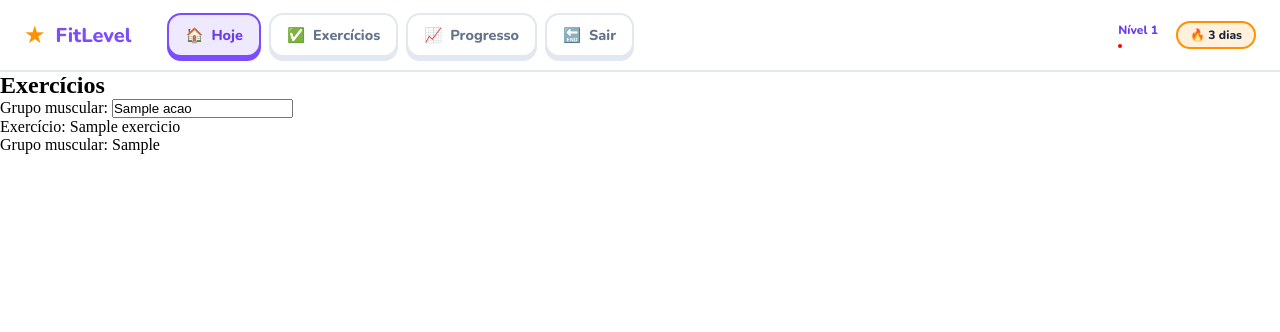
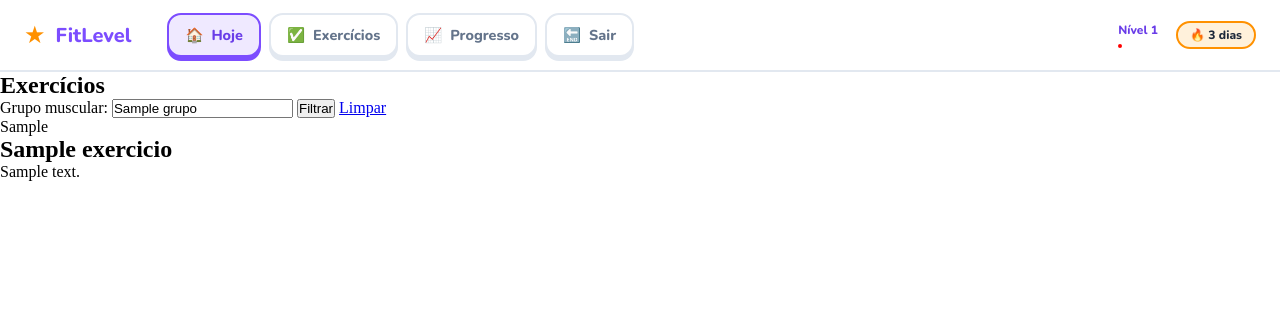
Before and after one commit to fahgundiz/projeto_pi, a Flask app: template templates/exercicios.html in a window 1280 px wide. Shown: the top 332 px of the page. Run offline with Flask 3, Linux system fonts and the light colour scheme; the template is opened without the code that fills it: most values are stand-ins (such as "Sample title", 1, 10 or a date in 2020); parts of the project's set-up code (start-up, migrations or seed data) failed here and were passed over.

Commit message:
feat: adiciona html dos exercicios e rota

```diff
--- a/controllers/usuario_controller.py
+++ b/controllers/usuario_controller.py
@@ -25,5 +25,6 @@ class UsuarioController(BaseController):
     def exercicios(self):
         #Buscar a lista de exercícios
         exercicios = self.usuario_service.listar_exercicios()
+        grupo = request.args.get("grupo", "").strip()
 
-        return render_template("exercicios.html", exercicios = exercicios)
+        return render_template("exercicios.html", exercicios = exercicios, grupo = grupo)
--- a/templates/exercicios.html
+++ b/templates/exercicios.html
@@ -1,27 +1,39 @@
 {% extends "base.html" %}
 {% block styles %}
-
+<link rel="stylesheet" href="{{url_for('static', filename='css/exercicios.css')}}">
 {% endblock %}
 
 {% block content %}
 <section class="content">
     <h1>Exercícios</h1>
-    <form action="{{url_for('exercicios')}}">
+
+    <form action="{{url_for('exercicios')}}" method="GET">
         <div class="filtro-grupo">
 
-            <label for="acao">Grupo muscular:</label>
+            <label for="grupo">Grupo muscular:</label>
 
-            <input type="text" id="acao" name="acao" value="{{ acao or '' }}" placeholder="Ex.: Peito">
+            <input type="text" id="grupo" name="grupo" value="{{ grupo or '' }}" placeholder="Ex.: Peito">
+            <button type="submit">Filtrar</button>
 
+            {% if grupo %}
+                <a class="limpar" href="{{ url_for('exercicios') }}">Limpar</a>
+            {% endif %}
         </div>
     </form>
 
     <div class="exercicios-container">
         {% for exercicio in exercicios %}
-            <div class="exercicio">
-                <p>Exercício: {{ exercicio["nome"] }} </p>
-                <p>Grupo muscular: {{ exercicio["grupo_muscular"] }} </p>
-            </div>
+        <article class="exercicio">
+            <span class="grupo-tag">
+                {{ exercicio["grupo_muscular"] }}
+            </span>
+            <h2> {{exercicio["nome"]}} </h2>
+            {% if exercicio["descricao"] %}
+                <p class="descricao"> {{exercicio["descricao"]}} </p>
+            {% endif %}
+        </article>
+        {% else %}
+        <p class="vazio">Nenhum exercício encontrado</p>
         {% endfor %}
     </div>
 
```
